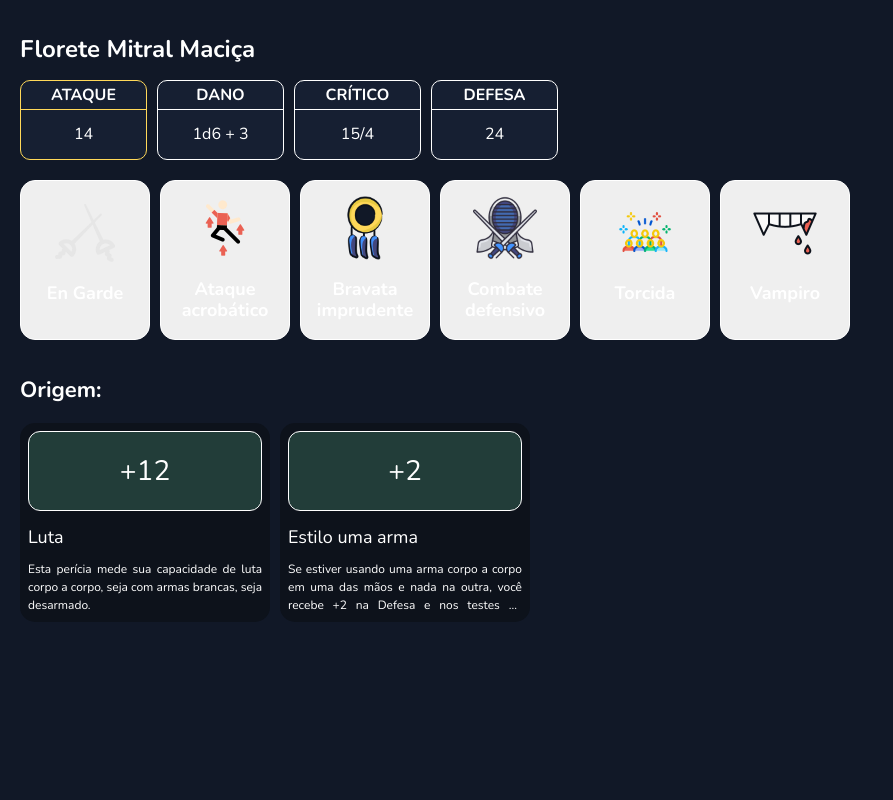
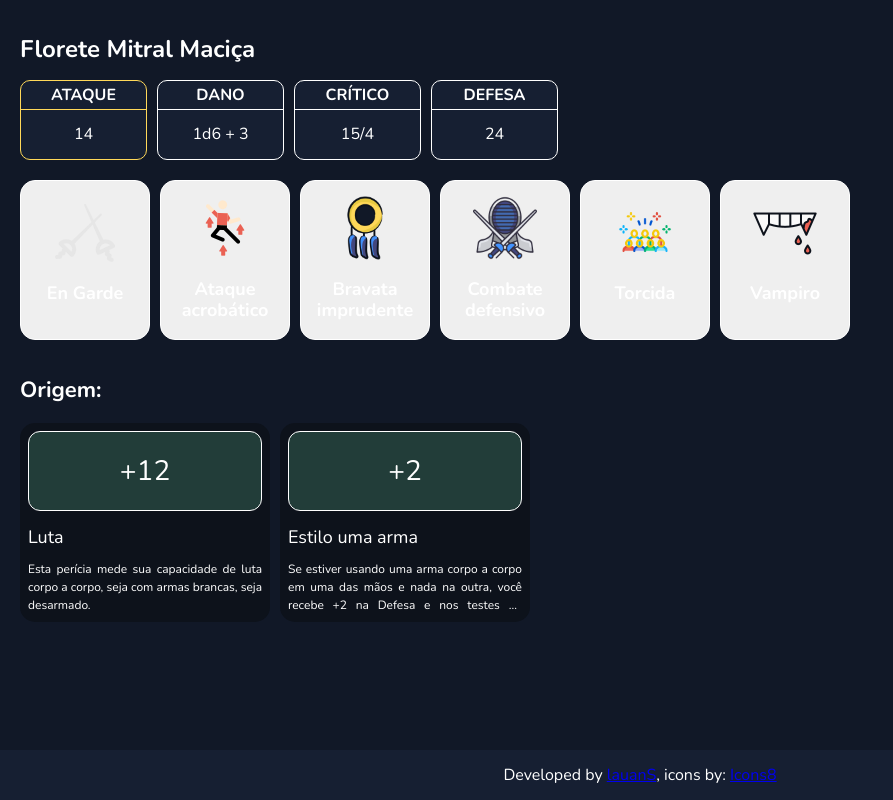
Before and after one commit to lauanS/sp-sheet, a Vue app: page / in a window 1280 px wide. Shown: the whole page, without its empty margins (0-893 px from the left). Built offline with nearby package versions, Linux system fonts and the light colour scheme.

Commit message:
:sparkles: Adds footer

```diff
--- a/src/App.vue
+++ b/src/App.vue
@@ -1,10 +1,12 @@
 <template>
   <div class="main-layout">
     <RouterView />
+    <FixedFooter />
   </div>
 </template>
 
 <script setup lang="ts">
+import FixedFooter from '@/components/FixedFooter.vue';
 </script>
 
 <style scoped>
--- /dev/null
+++ b/src/components/FixedFooter.vue
@@ -0,0 +1,20 @@
+<template>
+  <footer>
+    <p>Developed by <a target="_blank" href="https://github.com/lauanS" >lauanS</a>, icons by:  <a target="_blank" href="https://icons8.com">Icons8</a></p>
+  </footer>
+</template>
+
+<script setup lang="ts">
+</script>
+
+<style>
+footer {
+  position: fixed;
+  left: 0;
+  bottom: 0;
+  width: 100%;
+  background-color: #161f32;
+  color: white;
+  text-align: center;
+}
+</style>
```
